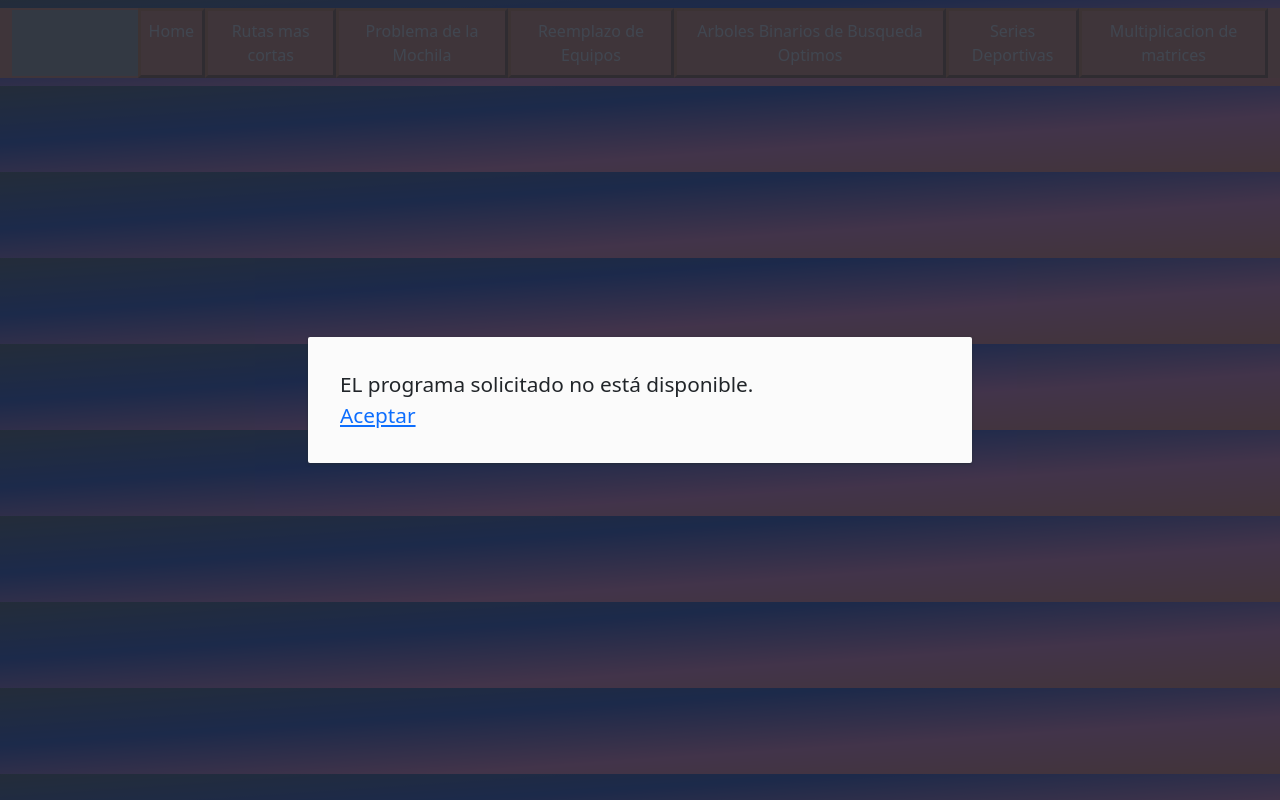
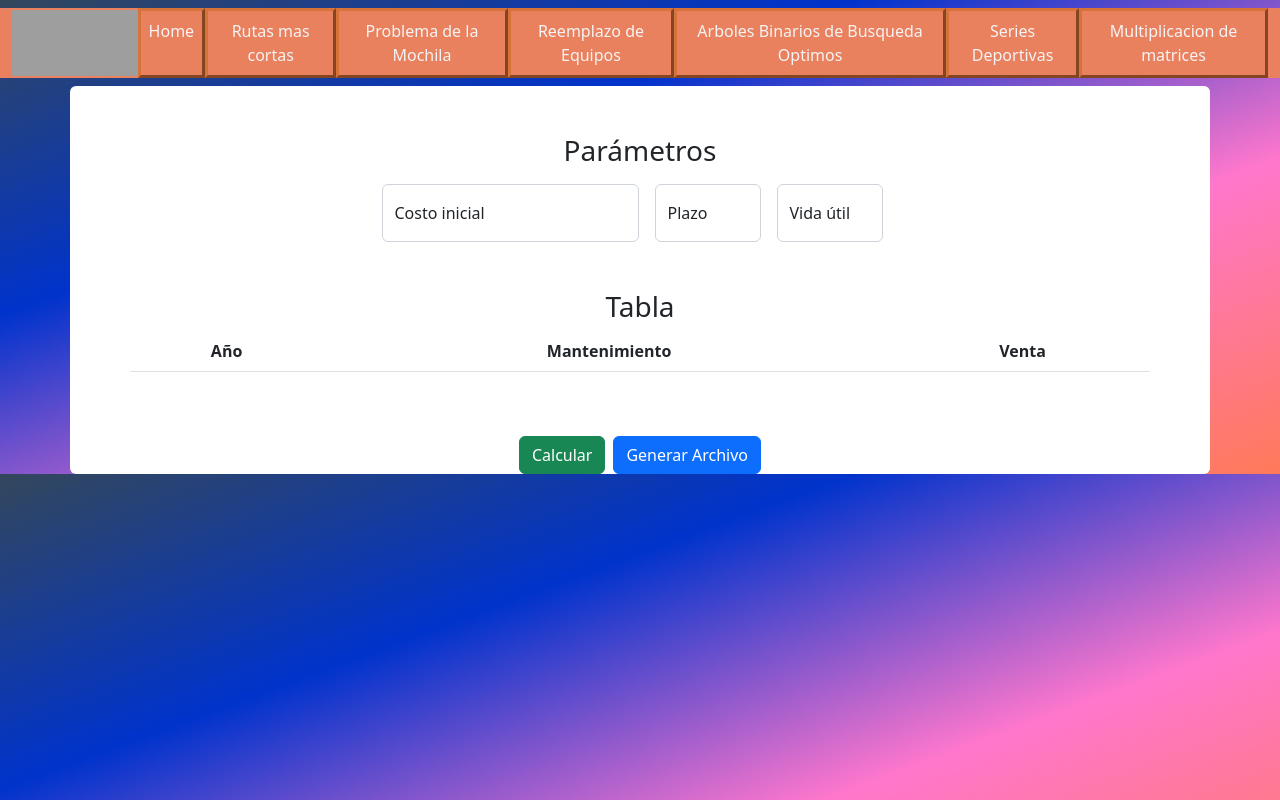
Before and after one commit to Jirgort/IOPY, an Angular app: page /reemplazo-equipos in a window 1280 px wide. Built offline with nearby package versions, Linux system fonts and the light colour scheme; grey boxes are pictures that could not be loaded.

Commit message:
[ADD] Interfaz y generación de archivo

```diff
--- a/src/app/Components/reemplazo-equipos/reemplazo-equipos.component.html
+++ b/src/app/Components/reemplazo-equipos/reemplazo-equipos.component.html
@@ -1,7 +1,54 @@
-<div class="window-notice" id="window-notice">
-    <div class="content">
-        <div class="content-text">EL programa solicitado no está disponible.
+<div class="container bg-white rounded">
+    <div class="row text-center p-5">
+            <div class="container mb-5">
+                <h3 class="mb-3">Parámetros</h3>
+                <div class="d-flex justify-content-center">
+                    <div class="form-floating me-3 ">
+                        <input type="number" class="form-control" placeholder="Costo inicial" id="costoInicial" (change)="handleInput($event)" min="0">
+                        <label for="costoInicial">Costo inicial</label>
+                    </div>
+                    <div class="form-floating me-3 ">
+                        <input type="number" class="form-control" placeholder="Plazo (de 1 a 30)" id="plazo" (change)="handleInput($event)" min="0" max="30">
+                        <label for="plazo"> Plazo </label>
+                    </div>
+                    <div class="form-floating me-3 ">
+                        <input type="number" class="form-control" placeholder="Vida útil (de 1 a 10)" id="vidaUtil" (change)="handleInput($event)" min="1" max="10">
+                        <label for="vidaUtil">Vida útil</label>
+                    </div>
+                </div>
+            </div>
 
-        <div class="content-buttons"><a href="#" id="close-button">Aceptar</a></div>
-    </div>
-  </div>
+            <div>
+                <h3>Tabla</h3>
+                <div class="d-flex justify-content-center text-center">
+                    <table id="tabla" class=" table table-striped table-hover">
+                        <thead>
+                            <tr>
+                                <th scope="col">Año</th>
+                                <th scope="col">Mantenimiento</th>
+                                <th scope="col">Venta</th>
+                            </tr>
+                        </thead>
+                        <tbody>
+                            <tr *ngFor="let periodo of range(this.parametros.vidaUtil); let currentElementIndex='index+1'">
+                                <th name="año" scope="row">{{currentElementIndex}}</th>
+                                <td>
+                                    <input type="number" name="mantenimiento" id="mantenimiento-{{currentElementIndex}}" class="form-control" placeholder="Ingrese el valor del mantenimiento" min="0">
+                                </td>
+                                <td>
+                                    <input type="number" name="venta" id="venta-{{currentElementIndex}}" class="form-control" placeholder="Ingrese el valor de venta" min="0">
+                                </td>
+                            </tr>
+                        </tbody>
+                    </table>
+                </div>
+            </div>
+
+        </div>
+
+        <div class="container d-flex justify-content-center">
+            <button class="btn btn-success me-2">Calcular</button>
+            <button class="btn btn-primary" (click)="generarArchivo()">Generar Archivo</button>
+        </div>
+
+</div>
--- a/src/app/Components/reemplazo-equipos/reemplazo-equipos.component.ts
+++ b/src/app/Components/reemplazo-equipos/reemplazo-equipos.component.ts
@@ -7,9 +7,58 @@ import { Component, OnInit } from '@angular/core';
 })
 export class ReemplazoEquiposComponent implements OnInit {
 
+  parametros:any = {
+    costoInicial: 0,
+    plazo: 0,
+    vidaUtil: 0
+  }
+
   constructor() { }
 
   ngOnInit(): void {
   }
 
+  /**
+   * Cambia el valor de los parámetros según su id
+   * @param event evento que se dispara al cambiar el valor del input
+   */
+  handleInput(event: any) {
+    let id:string = event.target.id;                  // id del elemento que dispara el evento
+    let value:number = parseInt(event.target.value);  // valor del elemento que dispara el evento
+
+    this.parametros[id] = value;                      // actualiza el valor del objeto inputVariable
+  }
+
+
+  generarArchivo():JSON{
+    let archivo:any = {
+      "costoInicial": this.parametros.costoInicial,
+      "plazo": this.parametros.plazo,
+      "vidaUtil": this.parametros.vidaUtil
+    }
+    let unidadesTiempo = [];
+
+    //Obtiene los valores de los inputs de la tabla
+    for (let i = 1; i <= this.parametros.vidaUtil; i++) {
+      let unidadTiempo:any = {};                                                       // Unidad de tiempo de la fila i
+      let valorMantenimiento:any = document.getElementById("mantenimiento-"+i)    // Valor de  mantenimiento de la fila i
+      let valorVenta:any = document.getElementById("venta-"+i)                    // Valor de venta de la fila i
+
+      unidadTiempo["mantenimiento"] = valorMantenimiento.value;                   // Asigna el valor de mantenimiento a la unidad de tiempo
+      unidadTiempo["venta"] = valorVenta.value;                                   // Asigna el valor de venta a la unidad de tiempo
+
+      unidadesTiempo.push(unidadTiempo);                                          // Agrega la unidad de tiempo al arreglo de unidades de tiempo
+    }
+
+    archivo["unidadesTiempo"] = unidadesTiempo;
+    return archivo;
+  }
+
+
+  /**
+   * Generar una arreglo para iterar en la interfaz
+   * @param number numero entero
+   * @returns un arreglo de tamaño n
+   */
+  range(number:number){return new Array(number);}
 }
```
